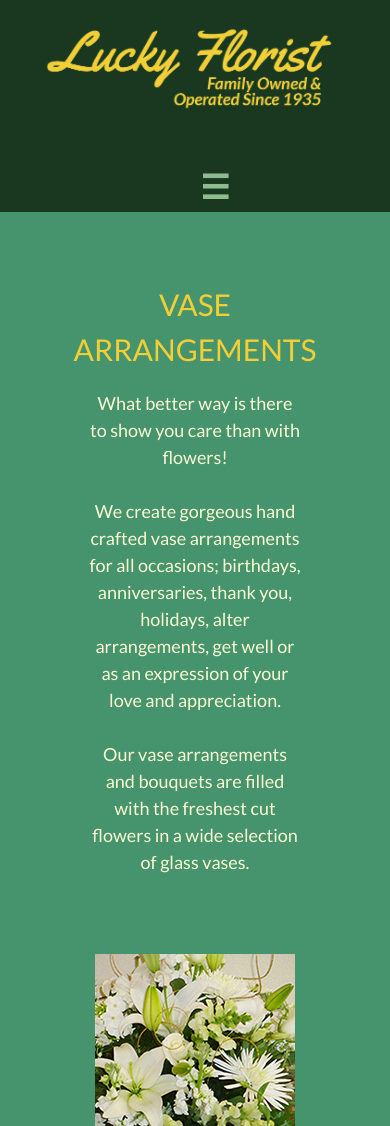
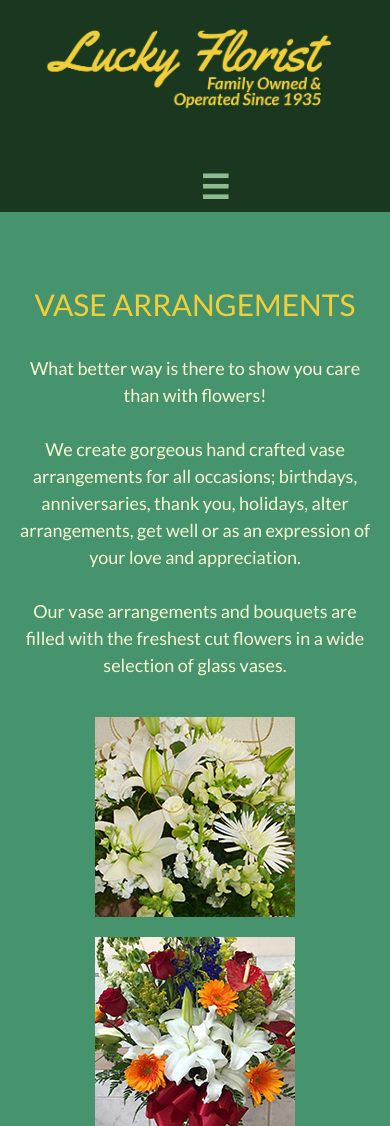
Before and after one commit to SSias/LuckyFlorist, a plain HTML site: page Lucky_Florist_Website_Final/1_vase.html in a window 390 px wide. Shown: the top 1126 px of the page. Drawn offline with nearby package versions, Linux system fonts and the light colour scheme.

Commit message:
update width for viewport in mobile

```diff
--- a/Lucky_Florist_Website_Final/assets/styles.css
+++ b/Lucky_Florist_Website_Final/assets/styles.css
@@ -349,6 +349,10 @@ h3 {
 
 @media screen and (max-width: 1000px) {
 
+    #viewport {
+        width: 95%;
+    }
+
     h2,
     h3 {
         font-size: 200%;
@@ -356,6 +360,7 @@ h3 {
 
     p {
         font-size: 120%;
+        padding: 10px;
     }
 
     li {
@@ -367,6 +372,10 @@ h3 {
     .address,
     .address2 {
         font-size: 110%;
+    }
+
+    .reviews {
+        padding: 0px;
     }
 
     #gmap_canvas {
```
